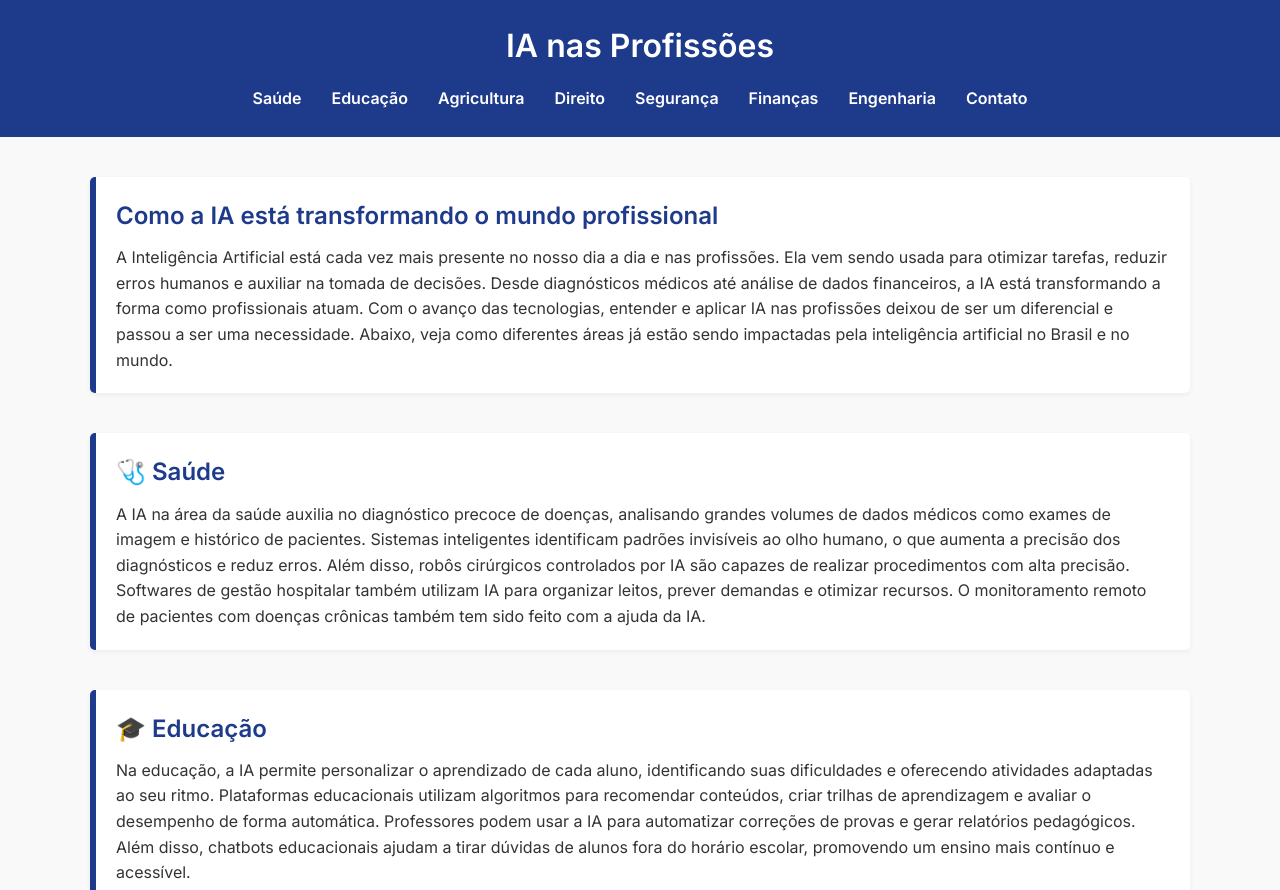
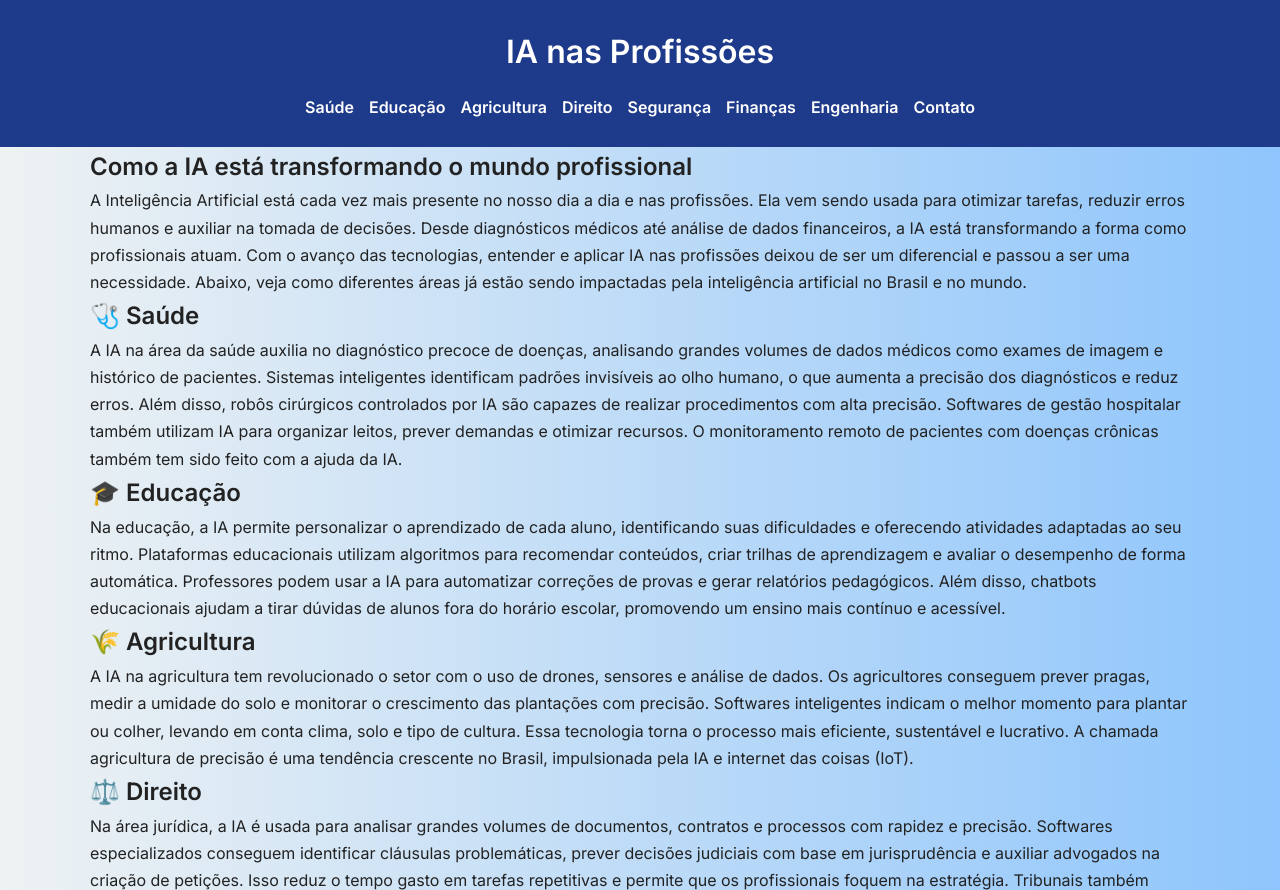
Before and after one commit to mendeszyy/IA-nas-Profiss-es, a plain HTML site: page index.html in a window 1280 px wide. Shown: the top 890 px of the page. Drawn offline with Linux system fonts and the light colour scheme.

Commit message:
Update style.css

```diff
--- a/style.css
+++ b/style.css
@@ -1,15 +1,14 @@
-/* Reset básico */
+/* Reset e Fonte */
 * {
   margin: 0;
   padding: 0;
   box-sizing: border-box;
 }
-
 body {
   font-family: 'Inter', sans-serif;
-  line-height: 1.6;
-  background-color: #f9f9f9;
-  color: #333;
+  background: linear-gradient(to right, #eef2f3, #8ec5fc);
+  color: #222;
+  line-height: 1.7;
 }
 
 /* Layout */
@@ -23,72 +22,28 @@ body {
 header {
   background-color: #1e3a8a;
   color: white;
-  padding: 20px 0;
-}
-
-header h1 {
+  padding: 25px 0;
   text-align: center;
-  margin-bottom: 10px;
 }
 
 nav ul {
   display: flex;
   justify-content: center;
+  flex-wrap: wrap;
+  gap: 15px;
   list-style: none;
-  flex-wrap: wrap;
+  margin-top: 15px;
 }
-
-nav ul li {
-  margin: 5px 15px;
-}
-
 nav ul li a {
   color: white;
   text-decoration: none;
   font-weight: 600;
-  transition: color 0.3s;
+  transition: 0.3s;
 }
-
 nav ul li a:hover {
   color: #a5d8ff;
 }
 
 /* Seções */
 .section {
-  margin: 40px 0;
-  padding: 20px;
-  background-color: white;
-  border-left: 6px solid #1e3a8a;
-  border-radius: 5px;
-  box-shadow: 0 2px 5px rgba(0,0,0,0.05);
-}
-
-.section h2 {
-  color: #1e3a8a;
-  margin-bottom: 10px;
-}
-
-/* Botão */
-.btn {
-  display: inline-block;
-  background-color: #1e3a8a;
-  color: white;
-  padding: 10px 20px;
-  border-radius: 5px;
-  text-decoration: none;
-  font-weight: 600;
-  transition: background 0.3s;
-}
-
-.btn:hover {
-  background-color: #3b82f6;
-}
-
-/* Rodapé */
-footer {
-  text-align: center;
-  padding: 20px;
-  background-color: #1e3a8a;
-  color: white;
-  margin-top: 40px;
-}
+  margin:
```
